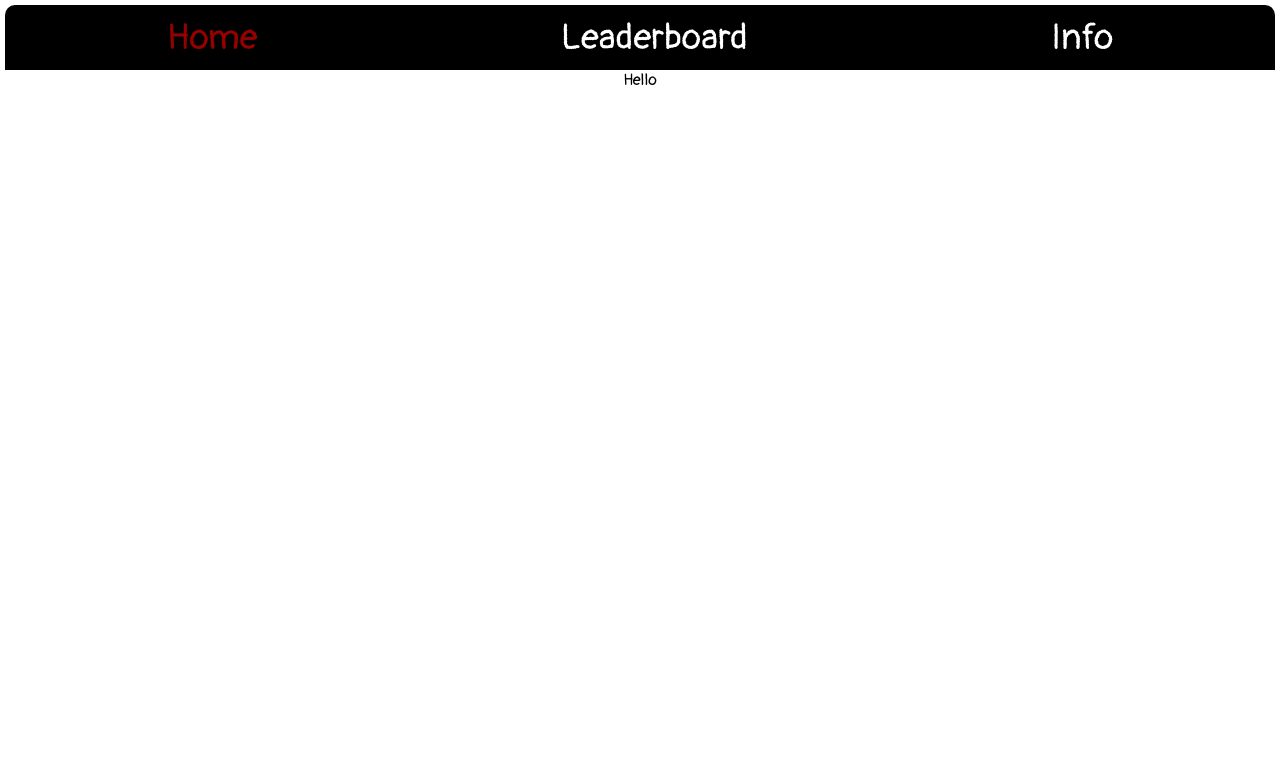
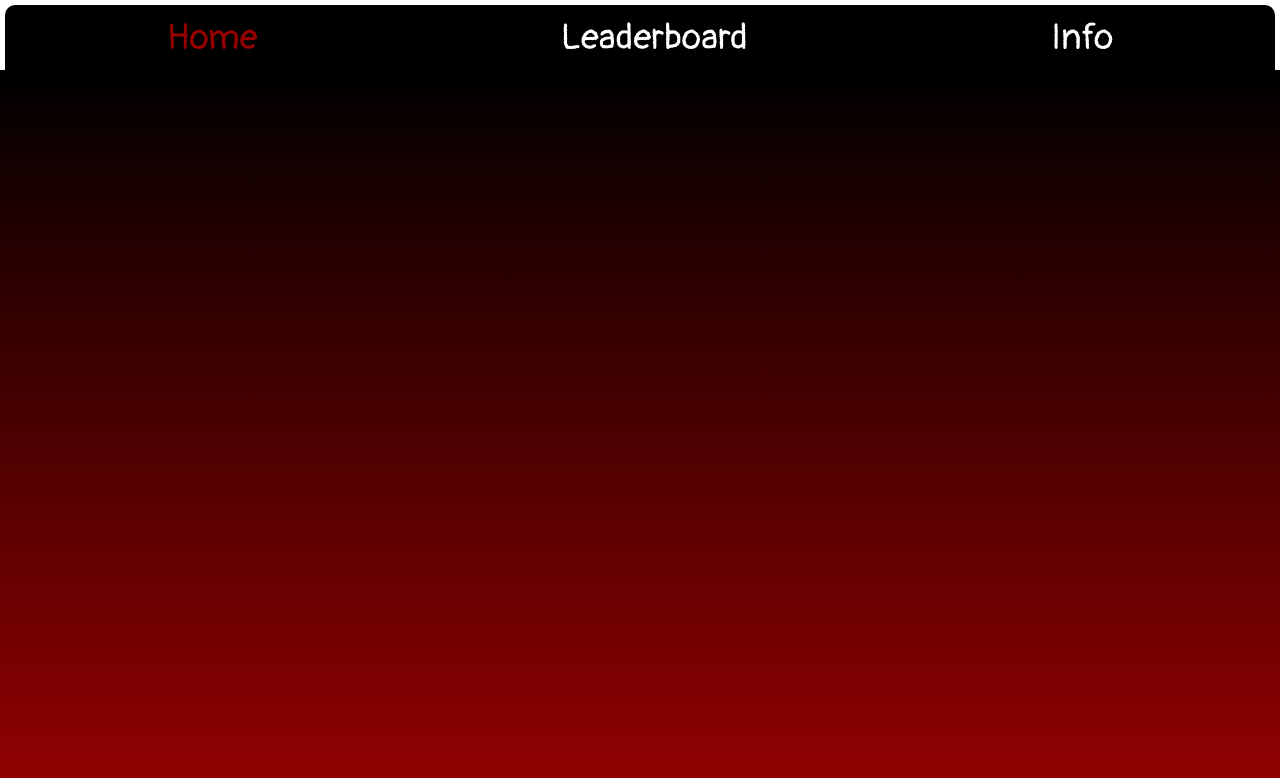
Before and after one commit to Confucii/tag-it, a React (Create React App) app: page / in a window 1280 px wide. Shown: the top 778 px of the page. Built offline with nearby package versions, Linux system fonts and the light colour scheme.

Commit message:
Finish info section

```diff
--- a/src/components/Home/Home.tsx
+++ b/src/components/Home/Home.tsx
@@ -1,7 +1,15 @@
 import "./styles/Home.css";
+import antiHeroes from "../../images/anti-heroes.jpg";
+import villains from "../../images/villains.jpg";
+import StageCard from "./StageCard";
 
 function Home() {
-  return <div className="Home">Hello</div>;
+  return (
+    <div className="Home">
+      <StageCard name="Raid" stageImage={antiHeroes} charImages={[]} />
+      <StageCard name="Raid 2" stageImage={villains} charImages={[]} />
+    </div>
+  );
 }
 
 export default Home;
--- /dev/null
+++ b/src/components/Home/StageCard.tsx
@@ -0,0 +1,13 @@
+import "./styles/StageCard.css";
+
+interface StageCardProps {
+  name: string;
+  stageImage: string;
+  charImages: string[];
+}
+
+function StageCard({ name, stageImage, charImages }: StageCardProps) {
+  return <div className="StageCard"></div>;
+}
+
+export default StageCard;
--- a/src/components/Home/styles/Home.css
+++ b/src/components/Home/styles/Home.css
@@ -0,0 +1,8 @@
+.Home {
+  background: linear-gradient(
+    180deg,
+    rgba(0, 0, 0, 1) 0%,
+    rgba(61, 0, 0, 1) 40%,
+    rgba(149, 1, 1, 1) 100%
+  );
+}
--- a/src/components/Info/Info.tsx
+++ b/src/components/Info/Info.tsx
@@ -16,13 +16,13 @@ function Info() {
         </p>
         <div className="images">
           <a href="https://github.com/Confucii">
-            <img src={git} alt="github icon" />
+            <img className="ref-img" src={git} alt="github icon" />
           </a>
           <a href="https://www.linkedin.com/in/confucii/">
-            <img src={linkedin} alt="LinkedIn icon" />
+            <img className="ref-img" src={linkedin} alt="LinkedIn icon" />
           </a>
           <a href="https://t.me/ImRealConfucii">
-            <img src={telegram} alt="telegram icon" />
+            <img className="ref-img" src={telegram} alt="telegram icon" />
           </a>
         </div>
       </div>
--- a/src/components/Info/styles/Info.css
+++ b/src/components/Info/styles/Info.css
@@ -2,7 +2,12 @@
   display: flex;
   align-items: center;
   justify-content: center;
-  background-color: var(--color-two);
+  background: linear-gradient(
+    180deg,
+    rgba(0, 0, 0, 1) 0%,
+    rgba(61, 0, 0, 1) 40%,
+    rgba(149, 1, 1, 1) 100%
+  );
   padding: 10px;
   margin: 5px;
   margin-top: 0px;
@@ -36,7 +41,12 @@ a {
   gap: 50px;
 }
 
-img {
+.ref-img {
   filter: invert(100%);
   width: 216px;
+  transition: all 0.3s ease-in-out;
 }
+
+.ref-img:hover {
+  transform: scale(1.05);
+}
```
Also changed, not shown: src/components/Home/styles/StageCard.css (added), src/images/villains.jpg.
